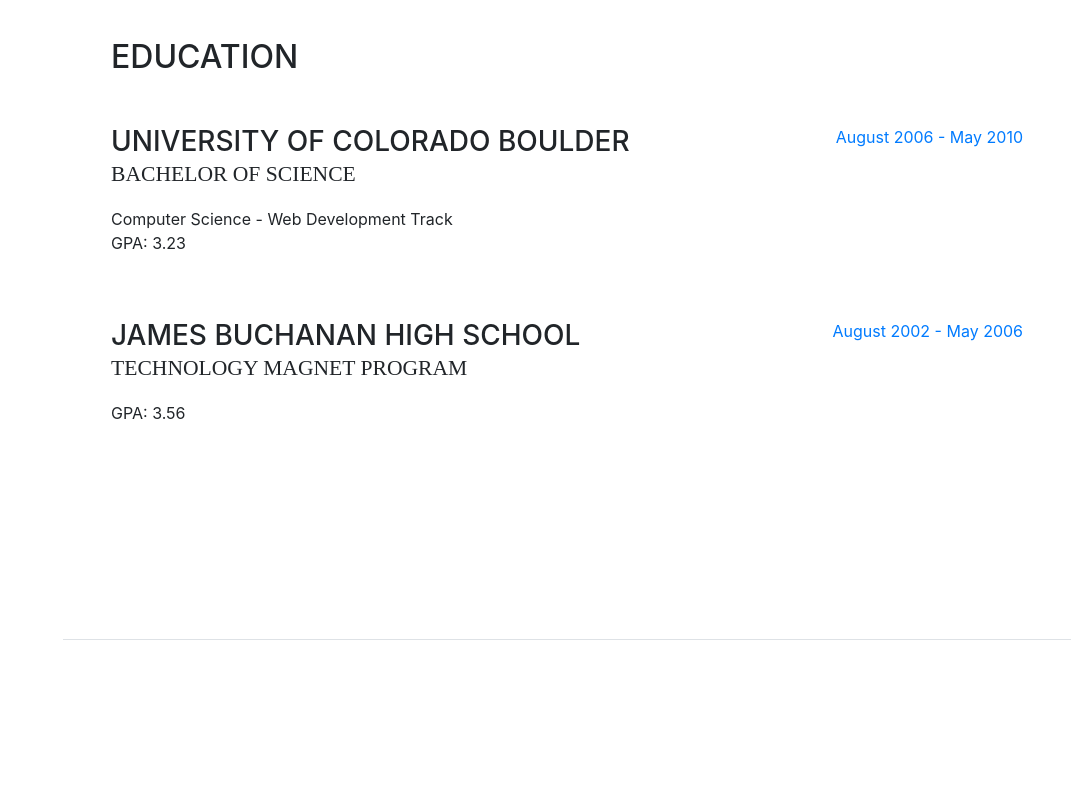
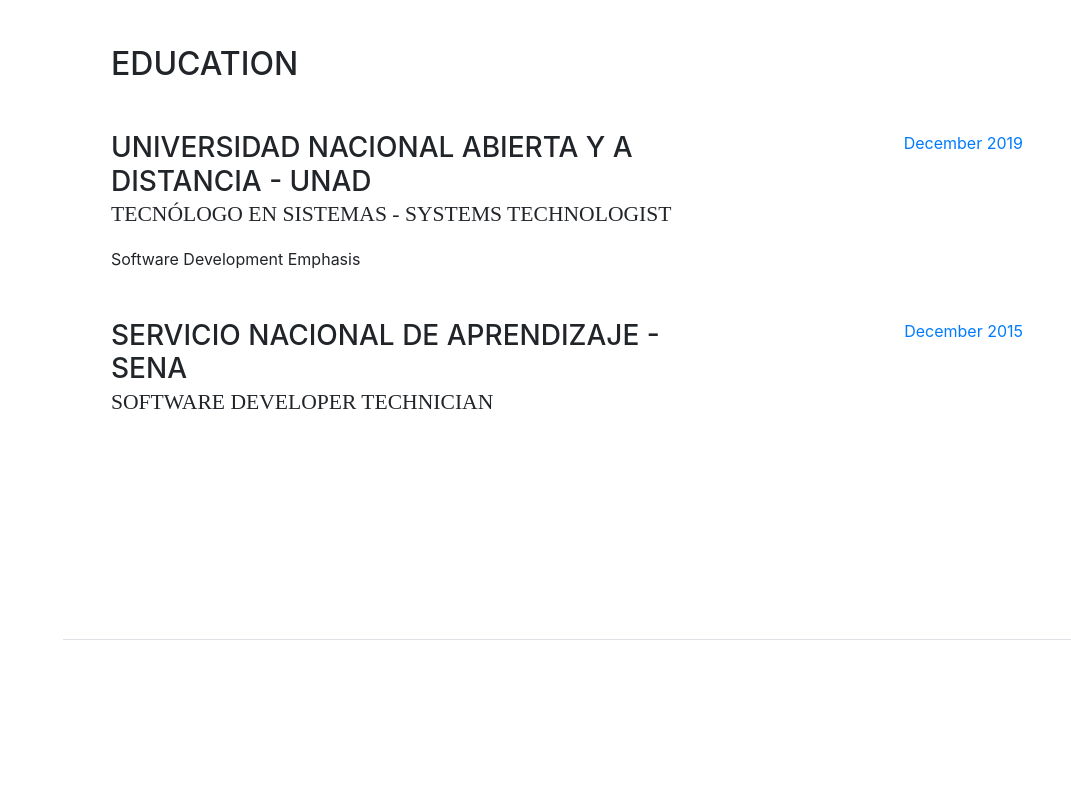
Before and after one commit to reenurya-hub/reenurya-hub.github.io, a website with bundled scripts: page index.html in a window 1280 px wide. Shown: the part 1760-2560 px from the top of the page, without its empty margins (209-1280 px from the left). Built offline with nearby package versions, Linux system fonts and the light colour scheme; a web font is replaced by a local one.

Commit message:
Update index.html

```diff
--- a/index.html
+++ b/index.html
@@ -101,7 +101,7 @@
               </a>
             </li>
             <li class="list-inline-item">
-              <a href="#">
+              <a href="https://github.com/reenurya-hub/reenurya">
                 <span class="fa-stack fa-lg">
                   <i class="fa fa-circle fa-stack-2x"></i>
                   <i class="fa fa-github fa-stack-1x fa-inverse"></i>
@@ -170,24 +170,24 @@
 
           <div class="resume-item d-flex flex-column flex-md-row mb-5">
             <div class="resume-content mr-auto">
-              <h3 class="mb-0">University of Colorado Boulder</h3>
-              <div class="subheading mb-3">Bachelor of Science</div>
-              <div>Computer Science - Web Development Track</div>
-              <p>GPA: 3.23</p>
+              <h3 class="mb-0">Universidad Nacional Abierta y a Distancia - UNAD</h3>
+              <div class="subheading mb-3">Tecnólogo en sistemas -  Systems technologist</div>
+              <div>Software Development Emphasis</div>
+              <!--<p>GPA: 3.23</p>-->
             </div>
             <div class="resume-date text-md-right">
-              <span class="text-primary">August 2006 - May 2010</span>
+              <span class="text-primary">December 2019</span>
             </div>
           </div>
 
           <div class="resume-item d-flex flex-column flex-md-row">
             <div class="resume-content mr-auto">
-              <h3 class="mb-0">James Buchanan High School</h3>
-              <div class="subheading mb-3">Technology Magnet Program</div>
-              <p>GPA: 3.56</p>
+              <h3 class="mb-0">Servicio Nacional de Aprendizaje - SENA</h3>
+              <div class="subheading mb-3">Software Developer Technician</div>
+              <!--<p>GPA: 3.56</p>-->
             </div>
             <div class="resume-date text-md-right">
-              <span class="text-primary">August 2002 - May 2006</span>
+              <span class="text-primary">December 2015</span>
             </div>
           </div>
 
@@ -201,7 +201,7 @@
           <div class="subheading mb-3">Programming Languages &amp; Tools</div>
           <ul class="list-inline list-icons">
             <li class="list-inline-item">
-              <i class="devicons devicons-html5"></i>
+              <i class="devicons devicons-oracle"></i>
             </li>
             <li class="list-inline-item">
               <i class="devicons devicons-css3"></i>
```
